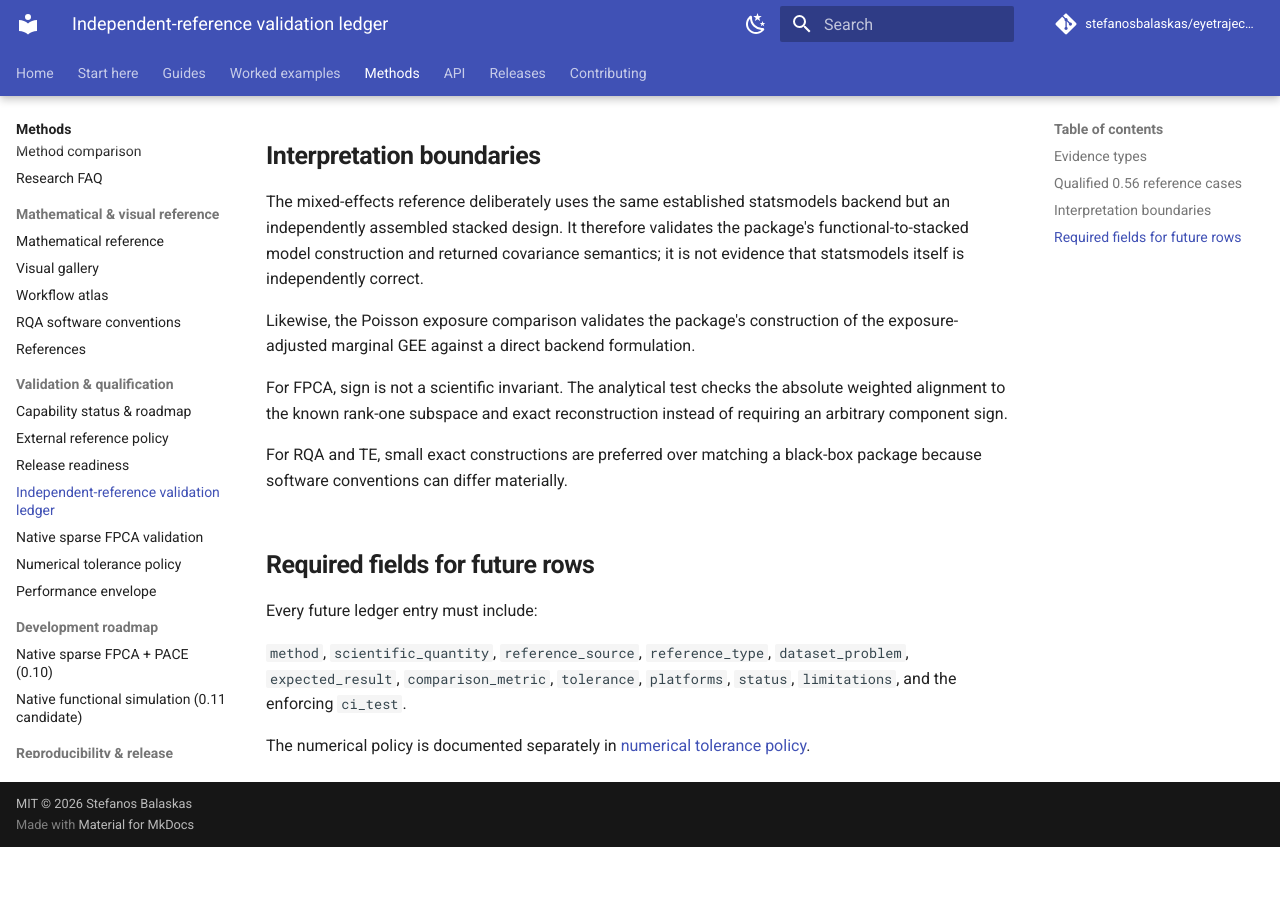
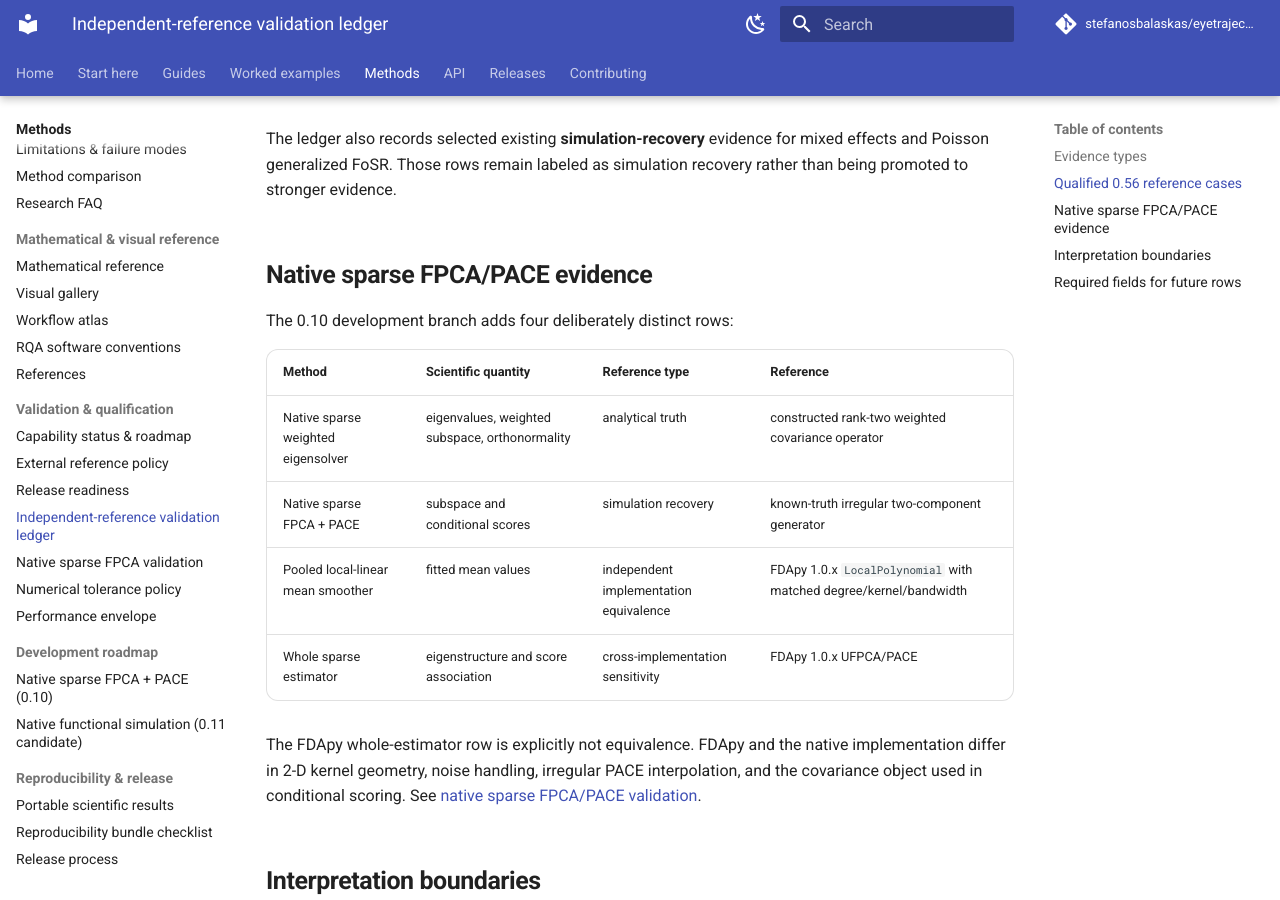
Before and after one commit to stefanosbalaskas/eyetrajectoriespy, an MkDocs documentation site: the page built from docs/validation/reference-validation-ledger.md, in a window 1280 px wide and 900 px high, scrolled down 1765 px. Built offline with MkDocs 1.6.1 and Material for MkDocs 9.7.7, drawn with Linux system fonts in a browser that asks for light colours; comment, search, counter and statistics services are not loaded; before the commit the page ends 2612 px from its top, so only the background shows below that; some of the changed text lies outside the part shown.

Commit message:
Document sparse validation evidence classes

```diff
--- a/docs/validation/reference-validation-ledger.md
+++ b/docs/validation/reference-validation-ledger.md
@@ -21,6 +21,12 @@ Data are generated from known parameters and recovery is assessed under a
 finite stochastic sample. This is useful scientific evidence but weaker than an
 exact truth or independent-equivalence case.
 
+**Cross-implementation sensitivity**
+Two implementations address closely related scientific quantities, but their
+smoothing, discretization, covariance, scoring, or other contracts cannot be
+made identical. Comparisons use invariant quantities and broad predeclared
+guards, and must not be described as equivalence.
+
 ## Qualified 0.56 reference cases
 
 | Method | Scientific quantity | Reference type | Reference | CI gate |
@@ -37,6 +43,23 @@ exact truth or independent-equivalence case.
 The ledger also records selected existing **simulation-recovery** evidence for
 mixed effects and Poisson generalized FoSR. Those rows remain labeled as
 simulation recovery rather than being promoted to stronger evidence.
+
+
+## Native sparse FPCA/PACE evidence
+
+The 0.10 development branch adds four deliberately distinct rows:
+
+| Method | Scientific quantity | Reference type | Reference |
+|---|---|---|---|
+| Native sparse weighted eigensolver | eigenvalues, weighted subspace, orthonormality | analytical truth | constructed rank-two weighted covariance operator |
+| Native sparse FPCA + PACE | subspace and conditional scores | simulation recovery | known-truth irregular two-component generator |
+| Pooled local-linear mean smoother | fitted mean values | independent implementation equivalence | FDApy 1.0.x `LocalPolynomial` with matched degree/kernel/bandwidth |
+| Whole sparse estimator | eigenstructure and score association | cross-implementation sensitivity | FDApy 1.0.x UFPCA/PACE |
+
+The FDApy whole-estimator row is explicitly not equivalence. FDApy and the
+native implementation differ in 2-D kernel geometry, noise handling, irregular
+PACE interpolation, and the covariance object used in conditional scoring.
+See [native sparse FPCA/PACE validation](sparse-fpca-validation.md).
 
 ## Interpretation boundaries
 
```
